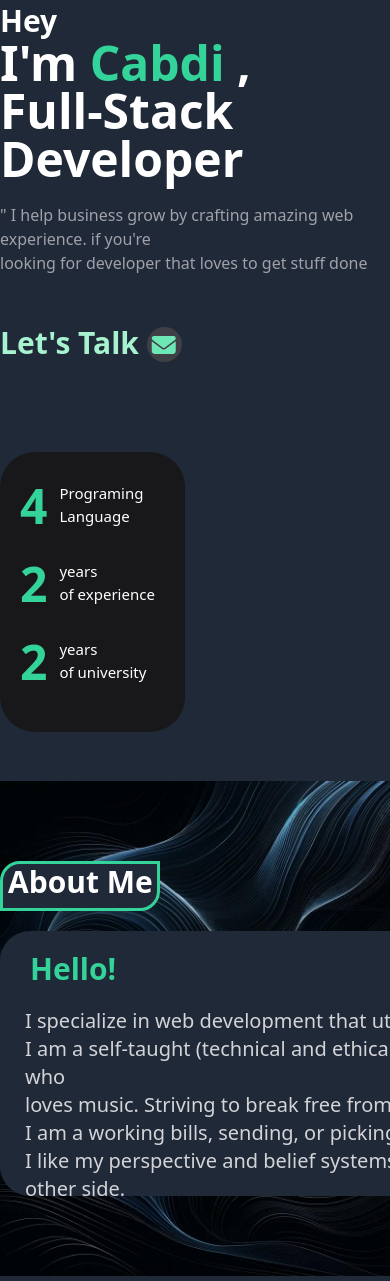
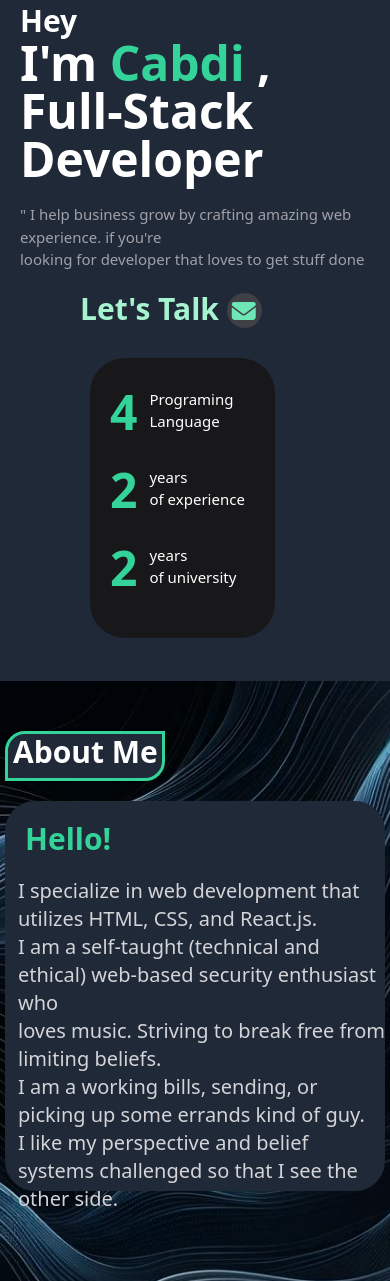
Before and after one commit to Cabdimudalib-Hassan-Mohamud/portfolio-website, a plain HTML site: page index.html in a window 390 px wide. Shown: the part 719-2000 px from the top of the page. Drawn offline with nearby package versions, Linux system fonts and the light colour scheme; grey boxes are pictures that could not be loaded.

Commit message:
responsive started

```diff
--- a/index.html
+++ b/index.html
@@ -8,7 +8,7 @@
     <title>Portfolio Website</title>
 </head>
 <body>
-    <div class="bg-gray-800 w-full sm:h-screen h-[1500px]">
+    <div class="bg-gray-800 w-full sm:h-screen h-[1400px]">
     <!-- header -->
     <div class="flex justify-between sm:px-10 sm:py-4 px-3 py-3">
         <!-- logo -->
@@ -34,7 +34,7 @@
     </div>
     <!-- Sec one -->
     <h1 class="text-center mt-[5px] text-7xl bg-gradient-to-b from-emerald-100 to-emerald-500 bg-clip-text text-transparent hover:bg-gradient-to-t  hover:cursor-pointer">Developer</h1>
-    <div class="sm:mt-[7px] sm:flex justify-around">
+    <div class="sm:mt-[7px] sm:flex sm:justify-around">
         <!-- left side -->
         <div class="translate-x-0">
              <div class="border-[3px] border-white sm:w-[400px] sm:h-[450px] w-[375px] h-[455px] ml-[10px] sm:ml-0 sm:mt-0 mt-[50px] rounded-tl-[100px] rounded-br-[100px] shadow-lg shadow-emerald-400">
@@ -69,15 +69,15 @@
              </div>
         </div>
         <!-- middle -->
-        <div class="mt-[80px]">
+        <div class="mt-[80px] ml-[20px] sm:ml-0">
             <h1 class="text-white text-3xl font-semibold">Hey</h1>
             <p class="text-5xl text-white font-semibold">I'm <span class="text-emerald-400 font-semibold "> Cabdi </span>,</p>
             <p class="font-semibold text-5xl text-white pb-[20px]">Full-Stack Developer</p>
-            <p class="text-zinc-400 pb-[50px]">" I help business grow by crafting amazing web experience. if you're <br> looking for developer that loves to get stuff done</p>
-            <p class="text-3xl font-semibold text-emerald-200">Let's Talk <a href="https://mail.google.com/mail/u/0/#inbox" target="_blank"><i class="fa-solid fa-envelope text-2xl text-emerald-300 pl-[5px] pt-[2px] bg-zinc-700 w-[35px] h-[35px] rounded-full hover:scale-[0.7]"></i></a></p>
+            <p class="text-zinc-400 text-[15px] sm:pb-[50px] pb-[20px]">" I help business grow by crafting amazing web experience. if you're <br> looking for developer that loves to get stuff done</p>
+            <p class="text-3xl font-semibold text-emerald-200 sm:ml-0 ml-[60px]">Let's Talk <a href="https://mail.google.com/mail/u/0/#inbox" target="_blank"><i class="fa-solid fa-envelope text-2xl text-emerald-300 pl-[5px] pt-[2px] bg-zinc-700 w-[35px] h-[35px] rounded-full hover:scale-[0.7]"></i></a></p>
         </div>
         <!-- right side -->
-         <div class="bg-zinc-900 w-[185px] h-[280px] rounded-[35px] mt-[90px]">
+         <div class="bg-zinc-900 w-[185px] h-[280px] ml-[90px] sm:ml-0 rounded-[35px] sm:mt-[90px] mt-[30px]">
             <div class="flex gap-3 pl-[20px] pt-[30px]">
                 <h1 class="text-5xl text-emerald-400 font-semibold">4</h1>
                 <p class="text-white text-[15px]">Programing <br> Language</p>
@@ -94,15 +94,15 @@
      </div>
     </div>
      <!-- Sec two -->
-     <div class="bg-[url(bg.jpg)] bg-no-repeat bg-cover bg-center flex justify-around pb-[80px]">
-         <div class="mt-[80px]">
+     <div class="bg-[url(bg.jpg)] bg-no-repeat bg-cover bg-center sm:flex justify-around pb-[80px]">
+         <div class="sm:mt-[80px] ml-[5px] sm:ml-0 pt-[50px] sm:pt-0">
              <h1 class="bg-gray-800 w-[160px] h-[50px] pl-[5px] border-emerald-400 border-[3px] mb-[20px]  text-white font-semibold text-3xl rounded-br-[20px] rounded-tl-[20px]">About Me</h1>
-             <div class="w-[700px] h-[265px] bg-gray-800 rounded-[30px]">
-                 <h1 class="text-3xl text-emerald-400 font-semibold pt-[20px] pl-[30px]">Hello!</h1>
-                 <p class="text-zinc-300 pl-[25px] pt-[20px] text-xl">I specialize in web development that utilizes HTML, CSS, and React.js.<br>I am a self-taught (technical and ethical) web-based security enthusiast who <br>loves music. Striving to break free from limiting beliefs.<br>I am a working bills, sending, or picking up some errands kind of guy.<br>I like my perspective and belief systems challenged so that I see the <br>other side.</p>
+             <div class="sm:w-[700px] sm:h-[265px] h-[390px] w-[380px]  bg-gray-800 rounded-[30px]">
+                 <h1 class="text-3xl text-emerald-400 font-semibold pt-[20px] sm:pl-[30px] pl-[20px]">Hello!</h1>
+                 <p class="text-zinc-300 sm:pl-[25px] pl-[13px] pt-[20px] text-xl">I specialize in web development that utilizes HTML, CSS, and React.js.<br>I am a self-taught (technical and ethical) web-based security enthusiast who <br>loves music. Striving to break free from limiting beliefs.<br>I am a working bills, sending, or picking up some errands kind of guy.<br>I like my perspective and belief systems challenged so that I see the <br>other side.</p>
                 </div>
             </div>
-            <img class="rounded-[50%] w-[300px] h-[300px] mt-[90px]" src="sawir.jpg">
+            <img class="rounded-[50%] w-[300px] h-[300px] mt-[90px] ml-[45px] sm:ml-0" src="sawir.jpg">
         </div>
         <!-- Sec three -->
          <div class="bg-gray-800 w-full h-[600px]">
```
